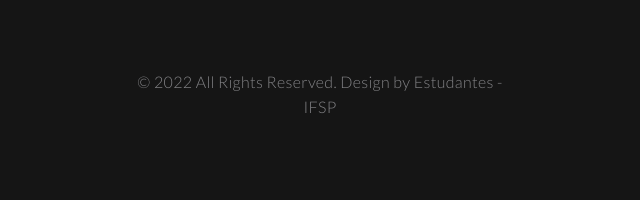
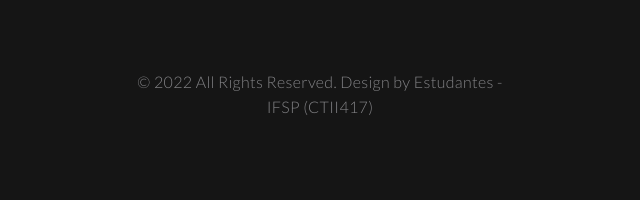
Before and after one commit to PaolaMartins/ninachabot-site, a plain HTML site: page about-us.html in a window 1280 px wide. Shown: the part 2145-2345 px from the top of the page, 320-960 px from the left. Drawn offline with nearby package versions, Linux system fonts and the light colour scheme.

Commit message:
new modification

```diff
--- a/about-us.html
+++ b/about-us.html
@@ -257,7 +257,7 @@
           <div class="row row-fix justify-content-sm-center align-items-md-center row-30">
             <div class="col-md-10 col-lg-7 col-xl-4 text-xl-left"><a href="index.html"><img class="inverse-logo" src="images/logo-inverse-208x46.png" alt="" width="208" height="46"/></a></div>
             <div class="col-md-10 col-lg-7 col-xl-4">
-              <p class="right">&#169;&nbsp;<span class="copyright-year"></span> All Rights Reserved. Design by Estudantes - IFSP</p>
+              <p class="right">&#169;&nbsp;<span class="copyright-year"></span> All Rights Reserved. Design by Estudantes - IFSP (CTII417)</p>
             </div>
             <div class="col-md-10 col-lg-7 col-xl-4 text-xl-right">
               <ul class="group-xs group-middle">
```
